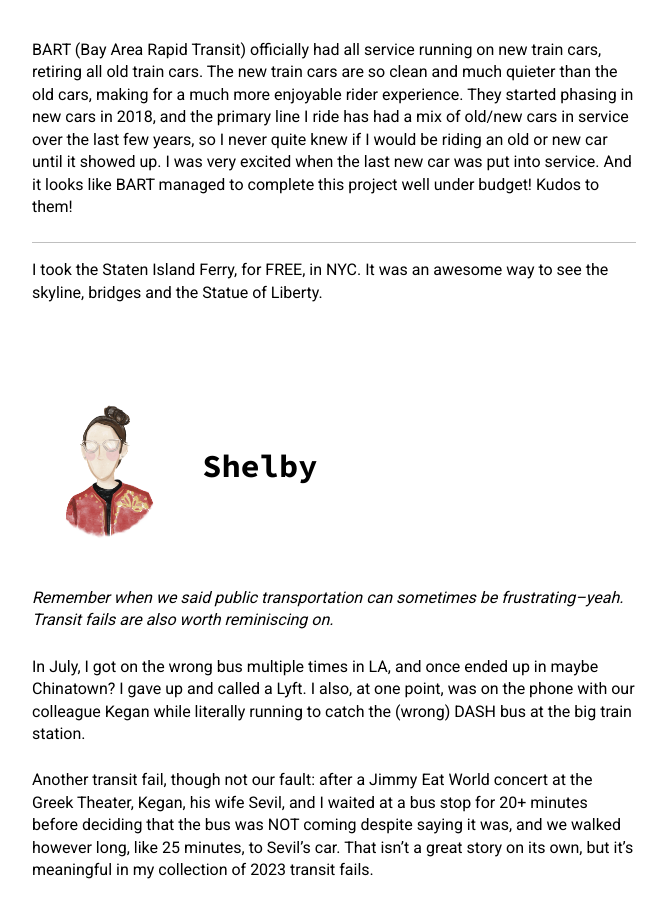
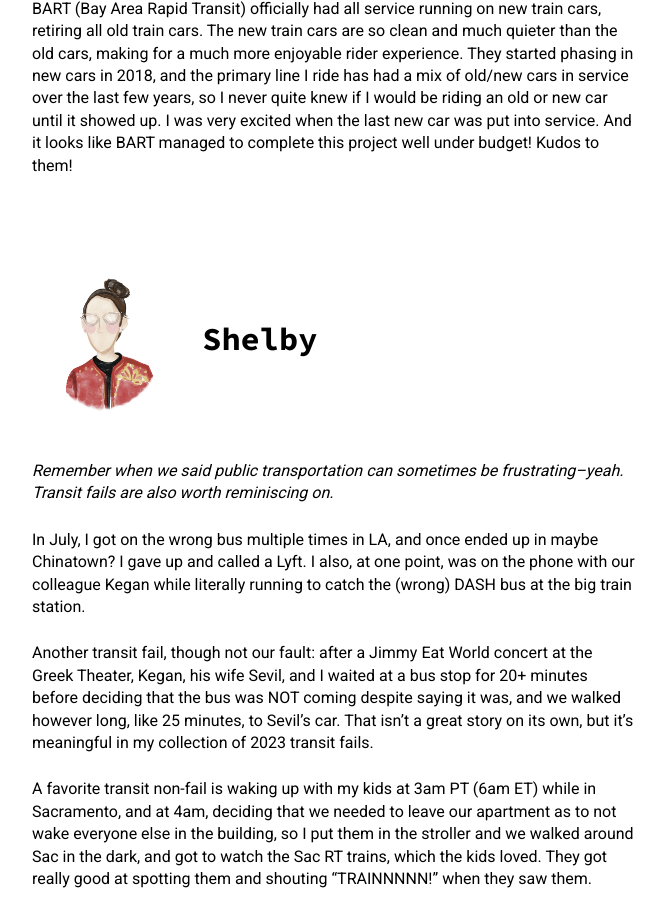
Before and after one commit to compilerla/compiler.la, a Jekyll site: the page built from _posts/2024-03-11-transportation-round-up.md, in a window 1280 px wide and 900 px high, scrolled down 1987 px. Shown: the whole window, without its empty margins (306-972 px from the left). Built offline with Jekyll 4.4.1, drawn with Linux system fonts in a browser that asks for light colours; some of the changed text lies outside the part shown.

Commit message:
Update 2024-03-11-transportation-round-up.md

```diff
--- a/_posts/2024-03-11-transportation-round-up.md
+++ b/_posts/2024-03-11-transportation-round-up.md
@@ -17,7 +17,7 @@
 most notable transit adventures from the past year. Read on for a few of the Compiler team's recent travel stories.
 
 
-## <img src="/assets/blog/jessica-sullivan.jpg" class="align-center w-25" alt="Watercolor illustration of Jessica Sullivan"> Jess
+## <img src="/assets/blog/jessica-sullivan.png" class="align-center w-25" alt="Watercolor illustration of Jessica Sullivan"> Jess
 
 I took my two COVID babies on public transit for the first time! We took a round-trip journey on the San Diego trolley to
 Old Town and enjoyed a really amazing sunset over Mission Bay on the way home. They thought it was the coolest "choo choo" in the world.
@@ -40,9 +40,6 @@
 the last few years, so I never quite knew if I would be riding an old or new car until it showed up. I was very excited
 when the last new car was put into service. And it looks like BART managed to complete this project well under budget! Kudos to them!
 
-** **
-
-I took the Staten Island Ferry, for FREE, in NYC. It was an awesome way to see the skyline, bridges and the Statue of Liberty.
 
 ## <img src="/assets/team_members/shelby-miller.png" class="align-center w-25" alt="Watercolor illustration of Shelby Miller"> Shelby
 
@@ -76,7 +73,7 @@
 ready for bedtime.
 
 ## <img src="/assets/team_members/vyki-englert.png" class="align-center w-25" alt="Watercolor illustration of Vyki Englert"> Vyki
-**Last but not least, welcome to Vyki’s Taiwan Corner**
+**Last but not least, welcome to *Vyki’s Taiwan Corner***
 
 *Vyki spent some time last year traveling through Taiwan by bike, train, and bus. She collected a list of her favorite aspects of
 Taiwan transportation so that we can all be inspired.*
```
